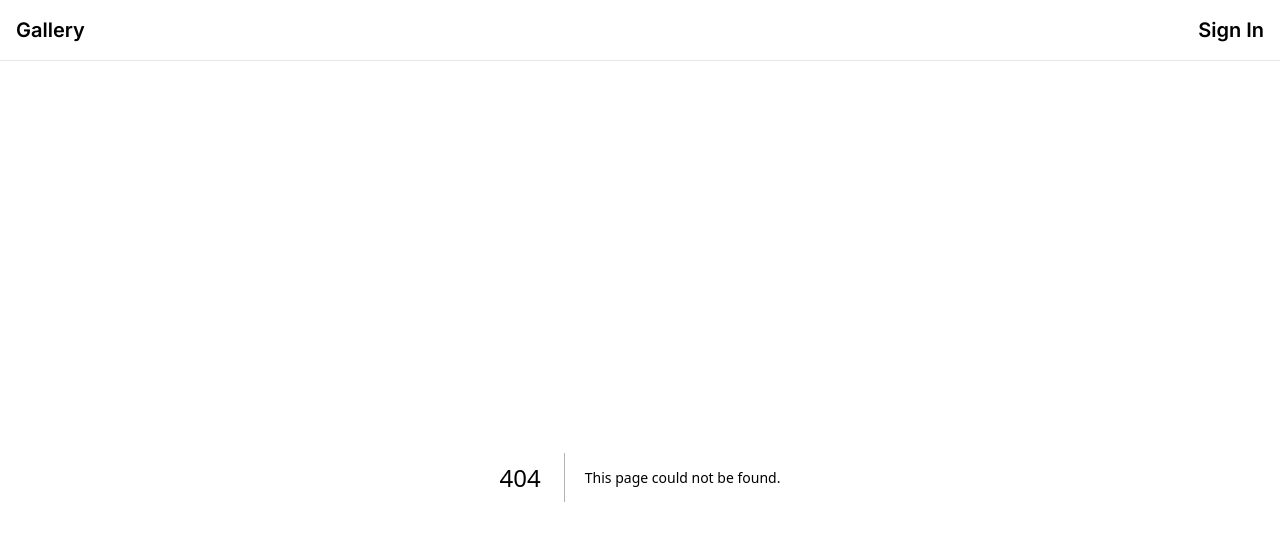
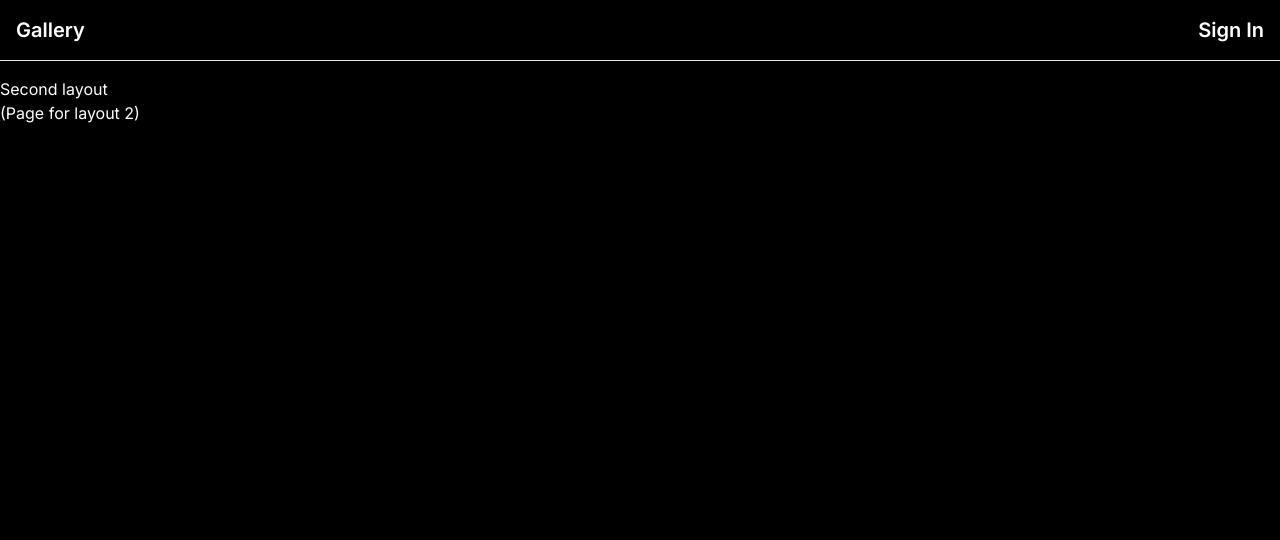
Before and after one commit to gmartinsnull/demogallery, a Next.js app: page /layer2 in a window 1280 px wide. Before the commit this address had no page. Shown: the top 540 px of the page. Built offline with nearby package versions, Linux system fonts and the light colour scheme.

Commit message:
force dynamic + vscode tweaks

```diff
--- /dev/null
+++ b/src/app/layer2/layout.tsx
@@ -0,0 +1,12 @@
+export default function RootLayout({
+    children,
+  }: {
+    children: React.ReactNode;
+  }) {
+    return (
+        <div className="">
+          <div className="w-full">Second layout</div>
+          {children}
+        </div>
+    );
+  }
--- /dev/null
+++ b/src/app/layer2/page.tsx
@@ -0,0 +1,7 @@
+export default function Layer2Page() {
+    return (
+        <main className="">
+            (Page for layout 2)
+        </main>
+    );
+}
--- a/src/app/page.tsx
+++ b/src/app/page.tsx
@@ -1,5 +1,7 @@
 import Link from "next/link";
 import { db } from "~/server/db";
+
+export const dynamic = "force-dynamic";
 
 const mockUrls = [
   "https://img.freepik.com/free-psd/technology-template-design_23-2150658252.jpg?w=2000&t=st=1713565592~exp=1713566192~hmac=c28398d967b1129300e0025c6193d6ce79582ec81b05a0a415ce744ac0c54251",
```
